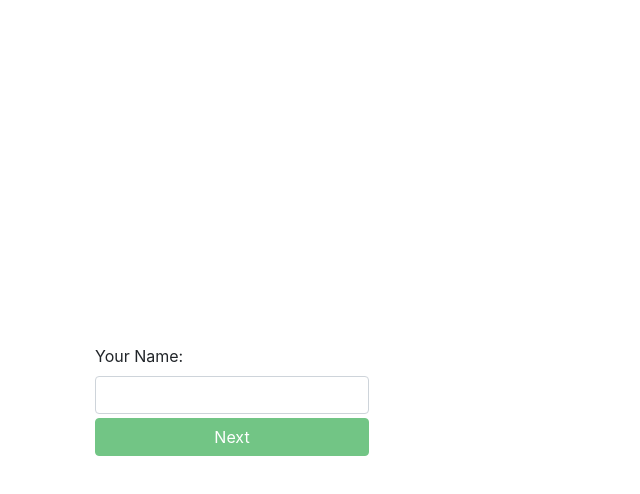
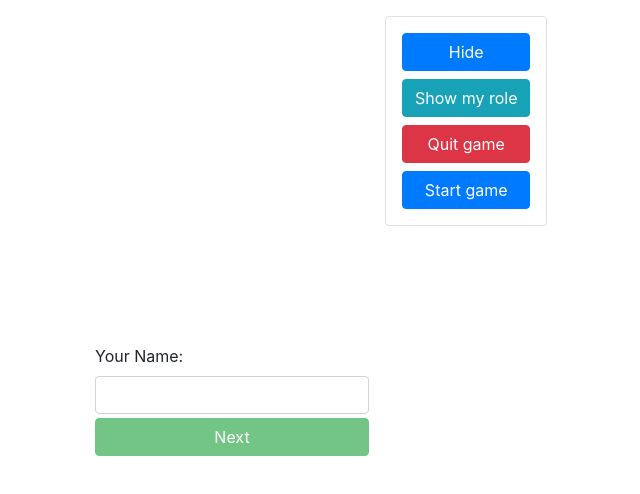
Before and after one commit to shaozi/wolfman, an Angular app: page /login in a window 1280 px wide. Shown: the top 494 px of the page, without its empty margins (408-1048 px from the left). Built offline with nearby package versions, Linux system fonts and the light colour scheme; no server answers.

Commit message:
added a slide up menu

```diff
--- a/puppet-test-a.js
+++ b/puppet-test-a.js
@@ -9,7 +9,7 @@ let lanuchUser = async (username, gamename) => {
     args: [`--window-size=600,800`]
   });
   const page = await browser.newPage();
-  await page.goto('http://192.168.3.3');
+  await page.goto('https://jingshao.float-zone.com');
 
   await page.waitFor('#username');
   await page.type('#username', username)
--- a/src/app/app.module.ts
+++ b/src/app/app.module.ts
@@ -14,6 +14,7 @@ import { ModalModule } from 'ngx-bootstrap/modal';
 import { ButtonsModule } from 'ngx-bootstrap/buttons';
 import { ReactiveFormsModule } from '@angular/forms';
 import { AlertModule } from 'ngx-bootstrap/alert';
+import { ActionMenuComponent } from './components/action-menu/action-menu.component';
 
 
 
@@ -23,7 +24,8 @@ import { AlertModule } from 'ngx-bootstrap/alert';
     LoginComponent,
     CreateorjoinComponent,
     ManagepageComponent,
-    GameComponent
+    GameComponent,
+    ActionMenuComponent
   ],
   imports: [
     BrowserModule,
--- /dev/null
+++ b/src/app/components/action-menu/action-menu.component.html
@@ -0,0 +1,12 @@
+<div class="action-menu rounded"
+[@menuInOutTrigger]="isHidden? 'out':'in'">
+<button type="button" class="btn btn-block btn-primary" (click)="isHidden = !isHidden">
+  <span *ngIf="isHidden">Show</span>
+  <span *ngIf="!isHidden">Hide</span>
+</button>
+
+  <button type="button" class="btn btn-block" [ngClass]="'btn-' + (action.style || 'primary')"
+    *ngFor="let action of actions" (click)="select(action.name)" (disabled)="action.disabled">
+    {{action.name}}
+  </button>
+</div>
--- /dev/null
+++ b/src/app/components/action-menu/action-menu.component.sass
@@ -0,0 +1,5 @@
+div.action-menu
+  border: 1px solid #e0e0e0
+  margin: 16px
+  padding: 16px
+  position: absolute
--- /dev/null
+++ b/src/app/components/action-menu/action-menu.component.ts
@@ -0,0 +1,50 @@
+import { Component, OnInit, Input, Output, EventEmitter } from '@angular/core';
+import {
+  trigger,
+  state,
+  style,
+  animate,
+  transition,
+  // ...
+} from '@angular/animations';
+
+
+@Component({
+  selector: 'app-action-menu',
+  templateUrl: './action-menu.component.html',
+  styleUrls: ['./action-menu.component.sass'],
+  animations: [
+    trigger('menuInOutTrigger', [
+      state('in', style({
+        //transform: 'translateY(0)'
+        top: 0
+      })),
+      state('out', style({
+        //transform: 'translateY(100%)'
+        top: 'calc(100% - 70px)'
+      })),
+      transition('in => out', [
+        animate(300)
+      ]),
+      transition('out => in', [
+        animate(300)
+      ])
+    ])
+  ]
+})
+export class ActionMenuComponent implements OnInit {
+
+  @Input() actions: Array<{ name: string }>
+  @Output() clicked = new EventEmitter<string>()
+
+  public isHidden = false
+
+  constructor() { }
+
+  ngOnInit() {
+  }
+
+  select(name: string) {
+    this.clicked.emit(name)
+  }
+}
--- a/src/app/components/game/game.component.html
+++ b/src/app/components/game/game.component.html
@@ -85,13 +85,14 @@
         </button>
       </div>
       <div class="modal-body">
-        <div *ngIf="user.antidote && user.alive && user.name !== user.lastAttacked">{{user.lastAttacked}} 被咬了，救吗？(Use antidote?)</div>
+        <div *ngIf="user.antidote && user.alive && user.name !== user.lastAttacked">{{user.lastAttacked}} 被咬了，救吗？(Use
+          antidote?)</div>
         <div *ngIf="!user.antidote">没有解药了(No more antidote)</div>
         <div *ngIf="user.name === user.lastAttacked">不能救自己(Cannot save self)</div>
       </div>
       <div class="modal-footer">
-        <button *ngIf="user.antidote && user.alive && user.name !== user.lastAttacked" id="roleready" type="button" class="btn btn-success"
-          (click)="sendVote(user.lastAttacked)">救(Save)
+        <button *ngIf="user.antidote && user.alive && user.name !== user.lastAttacked" id="roleready" type="button"
+          class="btn btn-success" (click)="sendVote(user.lastAttacked)">救(Save)
         </button>
         <button type="button" class="btn btn-secondary" (click)="sendReady()">算了(Forget it)</button>
       </div>
@@ -111,9 +112,7 @@
           <h3>要毒谁吗？(Poison?)</h3>
           <div>
             <button type="button" class="btn btn-outline-primary m-3" *ngFor="let u of game.users"
-              (click)="sendVote(u.name)"
-              [disabled]="!u.alive || u.name == user.name"
-              >
+              (click)="sendVote(u.name)" [disabled]="!u.alive || u.name == user.name">
               {{u.name}}
             </button>
           </div>
@@ -140,8 +139,7 @@
         你死了要开枪带走谁吗？(You are dead. Do you want to kill someone?)
         <div>
           <button type="button" class="btn btn-outline-primary m-3" *ngFor="let u of game.users"
-            (click)="sendVote(u.name)"
-            [disabled]="!u.alive || u.name == user.name">
+            (click)="sendVote(u.name)" [disabled]="!u.alive || u.name == user.name">
             {{u.name}}
           </button>
         </div>
@@ -171,7 +169,8 @@
   <div *ngIf="game">
 
 
-    <div *ngIf="user" class="nav my-2 p-0 d-flex justify-content-between align-items-center" [ngClass]="{'text-white': isNight, 'bg-dark': isNight, 'text-dark': !isNight, 'bg-light': !isNight}">
+    <div *ngIf="user" class="nav my-2 p-0 d-flex justify-content-between align-items-center"
+      [ngClass]="{'text-white': isNight, 'bg-dark': isNight, 'text-dark': !isNight, 'bg-light': !isNight}">
       <button type="button" id="myrole" class="btn btn-primary nav-item" (click)="openModal('userRole')">我的身份</button>
       <div class="text-center nav-item">
         <span *ngIf="isNight">🌜</span>
@@ -198,8 +197,9 @@
       {{currentRound}}-{{sio.stateLabel[currentState]}}
     </div>
 
-    <div *ngIf="this.currentState == 'roleCheck' && !this.sio.gameStatus.readySent" class="alert alert-primary">
-      👆请检查你的身份 Please check your role
+    <div *ngIf="this.currentState == 'roleCheck' && !this.sio.gameStatus.readySent" class="alert alert-primary"
+      (click)="openModal('userRole')">
+      请检查你的身份 Please check your role
     </div>
     <div *ngIf="this.currentState !== 'roleCheck' || this.sio.gameStatus.readySent" class="row m-3">
       <div class="col-6 p-1" *ngFor="let user of game.users" (click)="sendVote(user.name)">
@@ -229,8 +229,7 @@
     <div *ngIf="messages.length" class="notification-footer">
       <div *ngFor="let message of messages" class="alert"
         [ngClass]="{'alert-info':message.level == 'info', 'alert-warning': message.level == 'warning', 'alert-danger': message.level == 'danger'}"
-      @messageInOutTrigger
-      >
+        @messageInOutTrigger>
         {{message.message}}
         <button type="button" class="close pull-right" aria-label="Close" (click)="dismissMessage(message.id)">
           <span aria-hidden="true">&times;</span>
@@ -238,6 +237,9 @@
       </div>
     </div>
 
+    <app-action-menu [actions]="actionButtons">
+
+    </app-action-menu>
   </div>
 
 </div>
--- a/src/app/components/game/game.component.ts
+++ b/src/app/components/game/game.component.ts
@@ -40,6 +40,10 @@ export class GameComponent implements OnInit {
   public messages = []
   public isNight: boolean = true
   public endResult: string = ''
+  public actionButtons = [
+    {name: "Show my role"},
+    {name: "Quit game"}
+  ]
   private socket
 
   private counter = 0
@@ -85,6 +89,10 @@ export class GameComponent implements OnInit {
       this.socket = this.sio.socket
       this.socket.on('restart', () => {
         this.router.navigate(['/manage'])
+      })
+      this.socket.on('refresh', () => {
+        console.log('get refresh signal from server')
+        this.getGameAndUser()
       })
       this.socket.on('gameOver', async (info: { winState: number }) => {
         this.endResult = `Game Over! ${info.winState === 1 ? '狼人赢了！' : '村民赢了！'}`
--- a/src/app/components/login/login.component.html
+++ b/src/app/components/login/login.component.html
@@ -6,4 +6,9 @@
       <button id="next" type="button" class="btn btn-success btn-block mt-1" [disabled]="!username" (click)="next()">Next</button>
     </div>
   </div>
+  <app-action-menu
+  [actions]="actionButtons"
+  (clicked)="onClicked($event)"
+  ></app-action-menu>
+
 </div>
--- a/src/app/components/login/login.component.ts
+++ b/src/app/components/login/login.component.ts
@@ -10,6 +10,11 @@ import { Router } from '@angular/router';
 })
 export class LoginComponent implements OnInit {
 
+  public actionButtons = [
+    {name: "Show my role", style: 'info'},
+    {name: "Quit game", style: 'danger'},
+    {name: "Start game", style: ''}
+  ]
   public username: string
 
   constructor(private http: HttpClient, private router: Router) { }
@@ -46,4 +51,7 @@ export class LoginComponent implements OnInit {
     }
   }
 
+  onClicked(name: string) {
+    console.log(`${name} is clicked`)
+  }
 }
--- a/src/server/index.js
+++ b/src/server/index.js
@@ -48,6 +48,8 @@ io.on('connection', function (socket) {
       console.log(`${user.name} relogged in ${game.name}`)
       socket.join(game.name)
       socketGameUserMap[socket.id] = { game: game.name, user: user.name }
+      console.log(`${username} socket connected, send refresh signal`)
+      socket.emit('refresh', null)
     }
   } catch (error) {
     console.log(error.message)
```
Also changed, not shown: 2 other files (tests, documents, lock files or other folders). Lines whose indentation alone changed are shown as unchanged.
